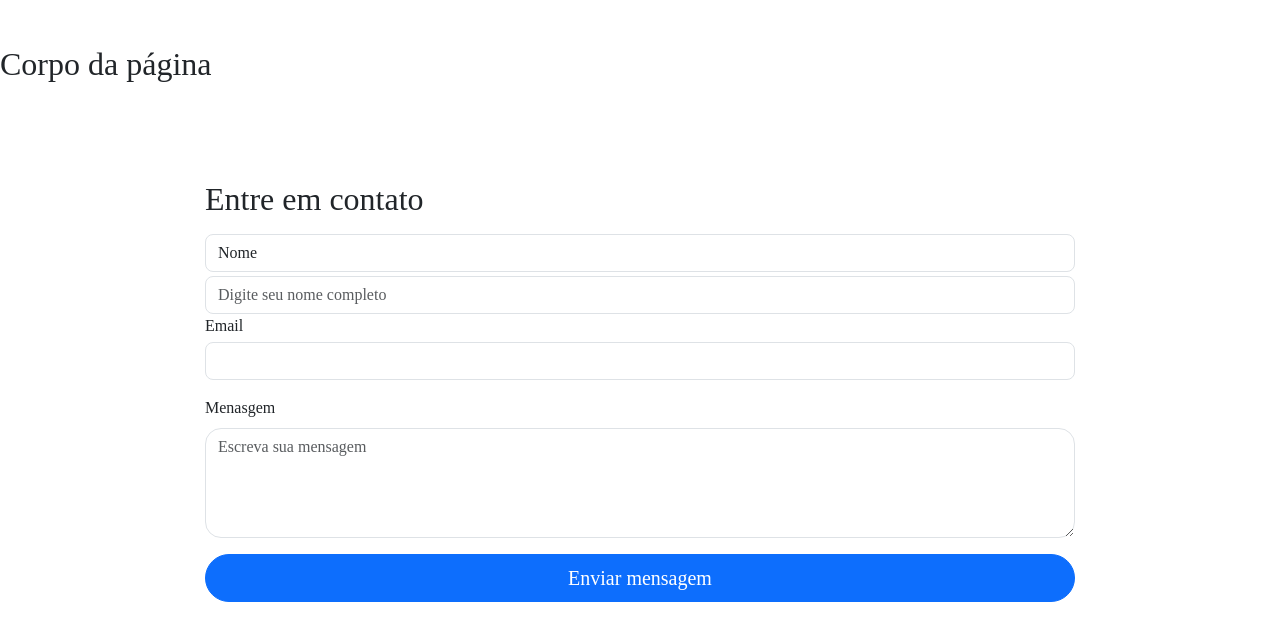
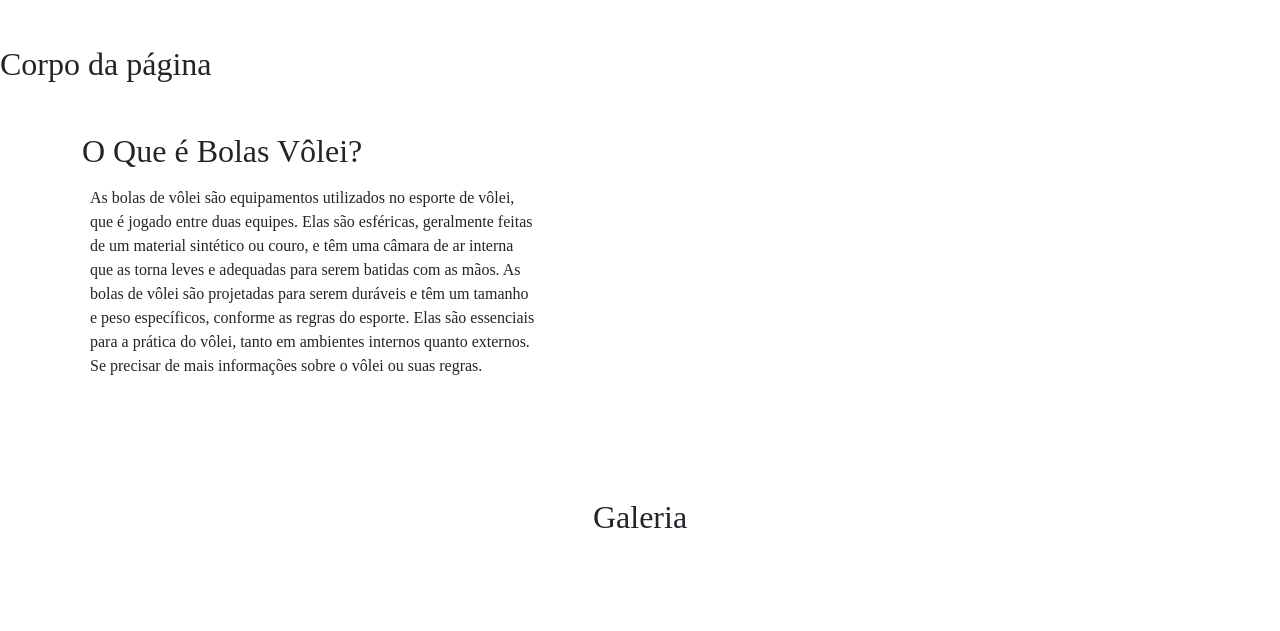
Before and after one commit to Michikatsu500/terceiro-repositorio1, a plain HTML site: page index.html in a window 1280 px wide. Shown: the part 169-800 px from the top of the page. Drawn offline with nearby package versions, Linux system fonts and the light colour scheme.

Commit message:
dia 2/04/25

```diff
--- a/index.html
+++ b/index.html
@@ -28,11 +28,30 @@
 
         </section>
 
-        <section id="aDefinir" class="my-5 pt-6">
+        <section id="bolas de vôlei" class="my-5 pt-6 secao-bolas de vôlei">
+
+        <div class="container d-flex align-items-center">
+            <div class="col-5">
+                <h2>O Que é Bolas Vôlei?</h2>
+                <p class="p-2" > As bolas de vôlei são equipamentos utilizados no esporte de vôlei, que é jogado entre duas equipes. Elas são esféricas, geralmente feitas de um material sintético ou couro, e têm uma câmara de ar interna que as torna leves e adequadas para serem batidas com as mãos. As bolas de vôlei são projetadas para serem duráveis e têm um tamanho e peso específicos, conforme as regras do esporte. Elas são essenciais para a prática do vôlei, tanto em ambientes internos quanto externos. Se precisar de mais informações sobre o vôlei ou suas regras.</p>
+        </div>
+
+        </div>
 
         </section>
 
         <section id="galeria">
+           <h2 class="text-center pt-5"> Galeria </h2>
+        <div class="container p-3 mt-3 fundo-galeira">
+            <div class="col-md-4">
+
+            </div>
+            <div class="col-md-4">
+            <img src=" " alt="">
+            </div>
+        </div>
+
+
 
         </section>
 
```
Also changed, not shown: img/1[1].jpg (added), img/bola 1.jfif (added), img/bola 2.jfif (added), img/bola 3.jfif (added), img/bola 4.jfif (added), img/bola 5.jfif (added).
